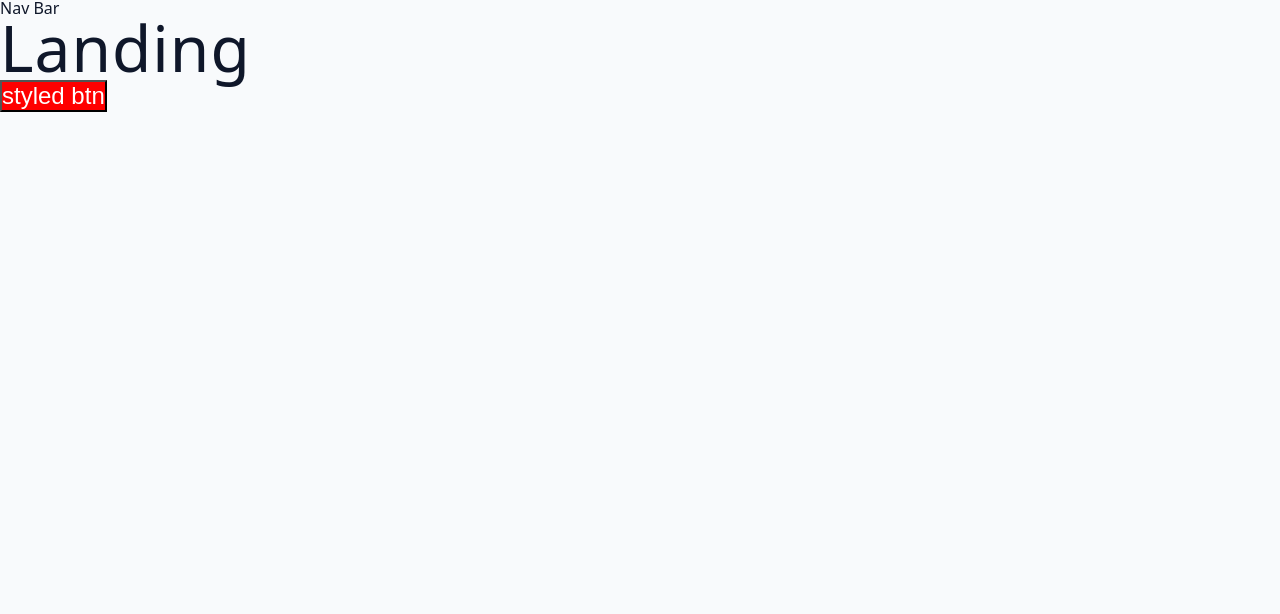
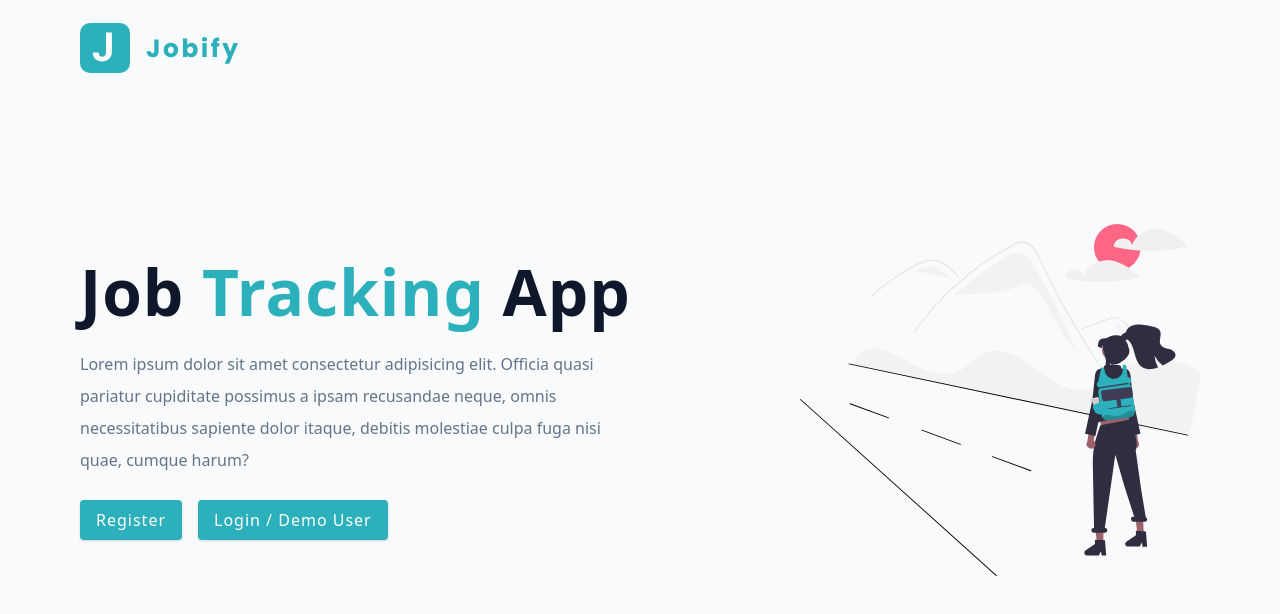
Before and after one commit to thenatural86/job-tracker-frontend, a React (Vite) app: page / in a window 1280 px wide. Shown: the top 614 px of the page. Built offline with nearby package versions, Linux system fonts and the light colour scheme.

Commit message:
landgin page styles

```diff
--- a/src/pages/HomeLayout.jsx
+++ b/src/pages/HomeLayout.jsx
@@ -3,10 +3,9 @@
 
 const HomeLayout = () => {
   return (
-    <div>
-      <nav>Nav Bar</nav>
+    <>
       <Outlet />
-    </div>
+    </>
   )
 }
 
--- a/src/pages/Landing.jsx
+++ b/src/pages/Landing.jsx
@@ -1,18 +1,37 @@
 import React from 'react'
-import styled from 'styled-components'
-
-const StyledBtn = styled.button`
-  font-size: 1.5rem;
-  background: red;
-  color: white;
-`
+// import styled from 'styled-components'
+import Wrapper from '../assets/wrappers/LandingPage'
+import main from '../assets/images/main.svg'
+import logo from '../assets/images/logo.svg'
+import { Link } from 'react-router-dom'
 
 const Landing = () => {
   return (
-    <div>
-      <h1>Landing</h1>
-      <StyledBtn>styled btn</StyledBtn>
-    </div>
+    <Wrapper>
+      <nav>
+        <img src={logo} alt='jobify' className='logo' />
+      </nav>
+      <div className='container page'>
+        <div className='info'>
+          <h1>
+            job <span>tracking</span> app
+          </h1>
+          <p>
+            Lorem ipsum dolor sit amet consectetur adipisicing elit. Officia
+            quasi pariatur cupiditate possimus a ipsam recusandae neque, omnis
+            necessitatibus sapiente dolor itaque, debitis molestiae culpa fuga
+            nisi quae, cumque harum?
+          </p>
+          <Link to='/register' className='btn register-link'>
+            Register
+          </Link>
+          <Link to='/login' className='btn'>
+            Login / Demo User
+          </Link>
+        </div>
+        <img src={main} alt='job hunt' className='img main-img' />
+      </div>
+    </Wrapper>
   )
 }
 
```
